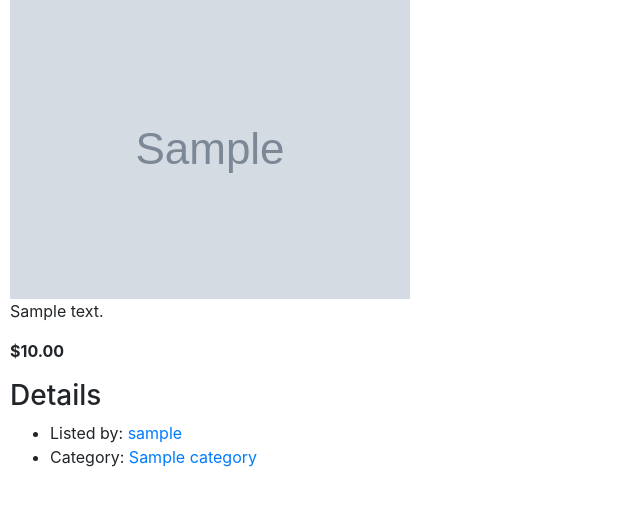
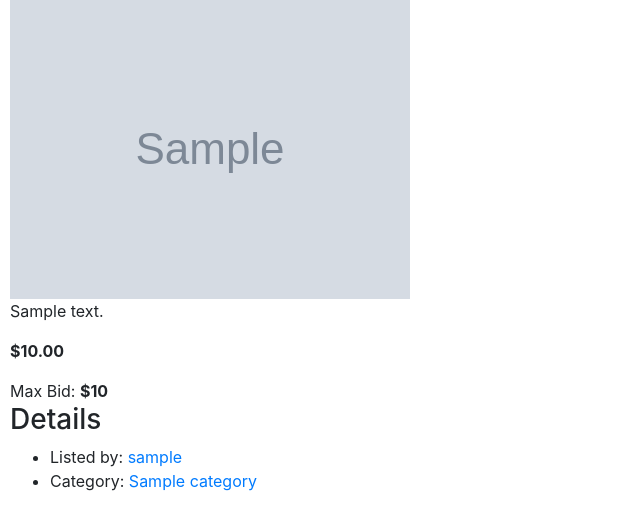
Before and after one commit to mhmdy01/commerce, a Django app: page /listings/1 in a window 1280 px wide. Shown: the part 210-740 px from the top of the page, without its empty margins (0-640 px from the left). Run offline with Django 3.2, Linux system fonts and the light colour scheme; a user stored in the database is signed in; tables that the repository leaves empty hold one stand-in row (values such as "Sample post"); grey boxes marked "Sample" are stand-in pictures; some libraries are stand-ins or nearby versions.

Commit message:
bidding: owner (see bids), others (place bids)

```diff
--- a/auctions/admin.py
+++ b/auctions/admin.py
@@ -1,9 +1,13 @@
 from django.contrib import admin
 
-from .models import Listing, Category
+from .models import Listing, Category, Bid
 
 class ListingAdmin(admin.ModelAdmin):
     list_display = ('title', 'description', 'img_url', 'price', 'owner', 'category')
 
+class BidAdmin(admin.ModelAdmin):
+    list_display = ('price', 'listing', 'user')
+
 admin.site.register(Listing, ListingAdmin)
+admin.site.register(Bid, BidAdmin)
 admin.site.register(Category)
--- a/auctions/forms.py
+++ b/auctions/forms.py
@@ -1,8 +1,14 @@
 from django import forms
+from django.db.models import fields
 
-from .models import Listing
+from .models import Listing, Bid
 
 class NewListingForm(forms.ModelForm):
     class Meta:
         model = Listing
         fields = ['title', 'description', 'img_url', 'price', 'category']
+
+class NewBidForm(forms.ModelForm):
+    class Meta:
+        model = Bid
+        fields = ['price']
--- a/auctions/models.py
+++ b/auctions/models.py
@@ -27,3 +27,11 @@ class Listing(models.Model):
 
     def __str__(self):
         return f'{self.title} ({self.price})'
+
+class Bid(models.Model):
+    price = models.DecimalField(max_digits=11, decimal_places=2, validators=[MinValueValidator(Decimal(1.0))])
+    listing = models.ForeignKey(Listing, on_delete=models.CASCADE, related_name='bids')
+    user = models.ForeignKey(User, on_delete=models.CASCADE, related_name='bids')
+
+    def __str__(self):
+        return f'{self.price}'
--- a/auctions/templates/auctions/listing.html
+++ b/auctions/templates/auctions/listing.html
@@ -12,6 +12,30 @@
     </div>
     <p>{{ listing.description }}</p>
     <p><strong>${{ listing.price }}</strong></p>
+
+    <!-- bidding info -->
+    {% if show_bid_form %}
+        {% if bid_form_error %}
+            <div class="alert alert-danger">{{ bid_form_error }}</div>
+        {% endif %}
+        <div>
+            <small>{{ bids_count }} bids so far. Your Bid is the Current Bid</small>
+            <form action="" method="POST">
+                {% csrf_token %}
+                {{ bid_form.as_p }}
+                <input type="submit" value="Place Bid" class="btn btn-primary">
+            </form>
+        </div>
+
+    <!-- there must actual bids from other users
+        so that, owner initial price doesn't show as bid with count 1
+    -->
+    {% elif show_bids and bids_count %}
+        <div>
+            Max Bid:
+            <strong>${{ max_bid }}</strong>
+        </div>
+    {% endif %}
     <h3>Details</h3>
     <ul>
         <li>Listed by:
--- a/auctions/urls.py
+++ b/auctions/urls.py
@@ -12,4 +12,7 @@ urlpatterns = [
     path("users/<str:username>", views.user_profile, name="user_profile"),
     path("categories/<int:category_id>", views.display_category, name="display_category"),
     path("categories", views.all_categories, name="all_categories"),
+    # there's no need for this
+    # display_listing already contain the required info: listing_id
+    # path("listings/<int:listing_id>/bid", views.place_bid, name="place_bid"),
 ]
--- a/auctions/views.py
+++ b/auctions/views.py
@@ -1,12 +1,14 @@
 from django.contrib.auth import authenticate, login, logout
 from django.contrib.auth.decorators import login_required
 from django.db import IntegrityError
+from django.db.models import Max
 from django.http import HttpResponse, HttpResponseRedirect
+from django.http.response import HttpResponseForbidden
 from django.shortcuts import render, redirect
 from django.urls import reverse
 
-from .models import User, Listing, Category
-from .forms import NewListingForm
+from .models import Bid, User, Listing, Category
+from .forms import NewListingForm, NewBidForm
 
 def index(request):
     return render(request, "auctions/index.html", {
@@ -85,8 +87,68 @@ def create_listing(request):
 
 def display_listing(request, listing_id):
     listing = Listing.objects.get(pk=listing_id)
+
+    # must filter bids for current listing only> listing.bids
+    bids_count = listing.bids.all().count()
+    # print('all_bids:', bids_count)
+    if not bids_count:
+        max_bid = listing.price
+    else:
+        # must filter bids for current listing only> listing.bids
+        # not max bid (in general)> Bid.objects.all
+        max_bid = listing.bids.all().aggregate(Max('price')).get('price__max')
+    # print('max_bid:', max_bid)
+
+    show_bid_form = request.user.is_authenticated and listing.owner != request.user
+    show_bids = request.user.is_authenticated and listing.owner == request.user
+    # print('show_bid_form:', show_bid_form)
+    # print('show_bids:', show_bids)
+
+    # if placing a bid
+    if request.method == 'POST':
+        form = NewBidForm(request.POST)
+        # automatic validation #
+        if form.is_valid():
+            bid = form.save(commit=False)
+
+            # manual validation #
+            # bid value must be > max_bid.. which is:
+            # price      (if no bids)
+            # max(price) (if there bids)
+
+            # invalid bid
+            if bid.price <= max_bid:
+                error = f"Your bid (${bid.price}) must be greater than the current max bid of (${max_bid})"
+                return render(request, 'auctions/listing.html', {
+                    'listing': listing,
+                    'bids_count': bids_count,
+                    'show_bid_form': show_bid_form,
+                    'show_bids': show_bids,
+                    'bid_form': form,
+                    'bid_form_error': error,
+                })
+            # valid bid
+            else:
+                bid.user = request.user
+                bid.listing = listing
+                bid.save()
+                return redirect(reverse('display_listing', kwargs={'listing_id': listing_id}))
+        else:
+            return render(request, 'auctions/listing.html', {
+                'listing': listing,
+                'bids_count': bids_count,
+                'show_bid_form': show_bid_form,
+                'show_bids': show_bids,
+                'bid_form': form,
+            })
+
     return render(request, 'auctions/listing.html', {
         'listing': listing,
+        'bids_count': bids_count,
+        'max_bid': max_bid,
+        'show_bid_form': show_bid_form,
+        'show_bids': show_bids,
+        'bid_form': NewBidForm()
     })
 
 def user_profile(request, username):
```
Also changed, not shown: auctions/migrations/0003_bid.py (added).
